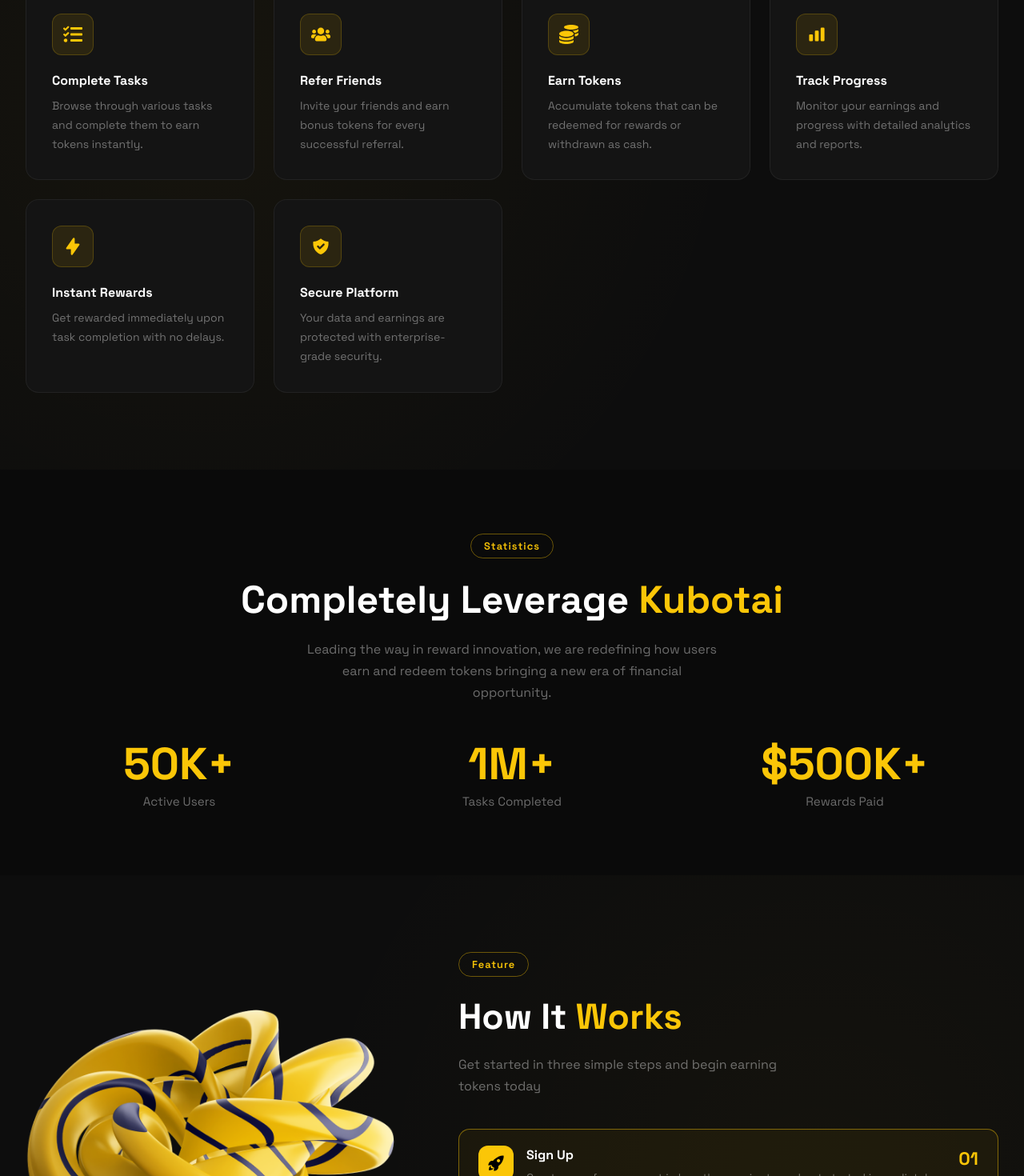
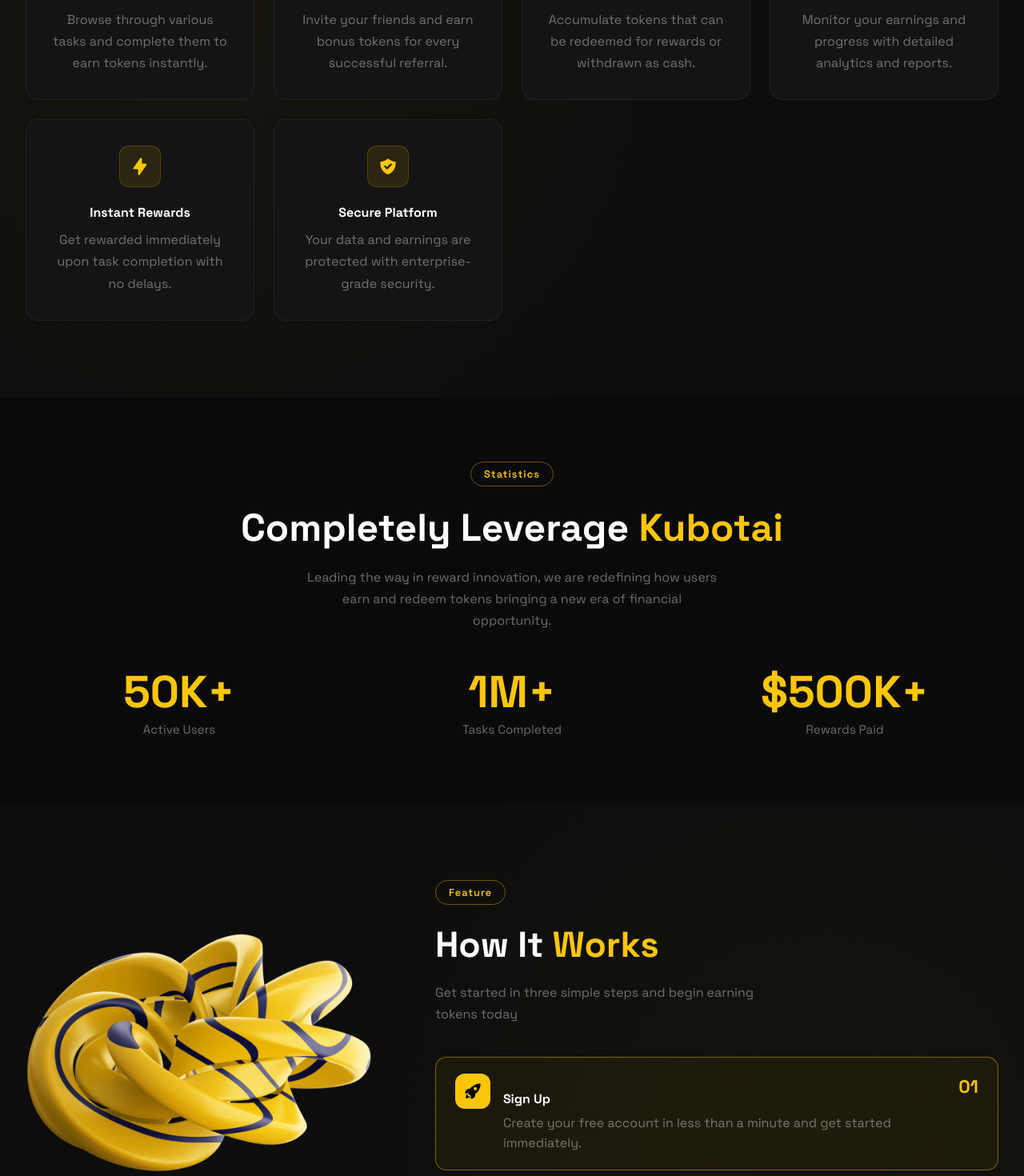
Before and after one commit to brightphi210/kubotaiweb, a React (Vite) app: page / in a window 1280 px wide. Shown: the part 1200-2670 px from the top of the page at 80% size. Built offline with nearby package versions, Linux system fonts and the light colour scheme; a web font is replaced by a local one.

Commit message:
Fixed Text size

```diff
--- a/src/components/Footer.tsx
+++ b/src/components/Footer.tsx
@@ -41,7 +41,7 @@
         <div className="grid grid-cols-1 sm:grid-cols-2 lg:grid-cols-5 gap-6 sm:gap-8 lg:gap-12 mb-8 sm:mb-12">
           {/* Brand Section */}
           <div className="lg:col-span-2">
-            <p className="text-sm sm:text-sm text-neutral-200 mb-4 sm:mb-6 max-w-sm">
+            <p className="text-base sm:text-base text-neutral-200 mb-4 sm:mb-6 max-w-sm">
               Earn tokens by completing tasks and referring friends. Join thousands of users already earning rewards on Kubotai.
             </p>
 
@@ -64,9 +64,9 @@
                   key={social.label}
                   href={social.href}
                   aria-label={social.label}
-                  className={`w-9 h-9 sm:w-10 sm:h-10 rounded-lg bg-neutral-800 dark:bg-neutral-800 flex items-center justify-center text-white ${social.color} transform hover:scale-110 transition-all duration-300`}
+                  className={`w-12 h-12 sm:w-10 sm:h-10 rounded-lg bg-neutral-800 dark:bg-neutral-800 flex items-center justify-center text-white ${social.color} transform hover:scale-110 transition-all duration-300`}
                 >
-                  <social.icon className="w-4 h-4 sm:w-5 sm:h-5" />
+                  <social.icon className="w-8 h-8 sm:w-5 sm:h-5" />
                 </a>
               ))}
             </div>
@@ -74,7 +74,7 @@
 
           {/* Product Links */}
           <div>
-            <h3 className="text-neutral-600 font-bold mb-3 sm:mb-4 text-sm sm:text-base">Product</h3>
+            <h3 className="text-neutral-600 font-bold mb-3 sm:mb-4 text-base sm:text-base">Product</h3>
             <ul className="space-y-2 sm:space-y-3">
               {footerLinks.product.map((link) => (
                 <li key={link.name}>
@@ -108,13 +108,13 @@
 
           {/* Legal Links */}
           <div>
-            <h3 className="text-neutral-600 font-bold mb-3 sm:mb-4 text-sm sm:text-base">Legal</h3>
+            <h3 className="text-neutral-600 font-bold mb-3 sm:mb-4 text-base sm:text-base">Legal</h3>
             <ul className="space-y-2 sm:space-y-3">
               {footerLinks.legal.map((link) => (
                 <li key={link.name}>
                   <a
                     href={link.href}
-                    className="text-[15px] sm:text-sm text-neutral-200 hover:text-[#FBC607] dark:hover:text-blue-400 transition-colors duration-300 inline-block"
+                    className="text-base sm:text-sm text-neutral-200 hover:text-[#FBC607] dark:hover:text-blue-400 transition-colors duration-300 inline-block"
                   >
                     {link.name}
                   </a>
--- a/src/pages/Home.tsx
+++ b/src/pages/Home.tsx
@@ -160,7 +160,7 @@
 
             {/* Right hero image */}
             <div data-aos="fade-left" data-aos-delay="200"
-              className='w-full'
+              className='w-full mb-10'
             >
               <img src={kubotImage} alt="Kubotai Hero" className='w-full' />
             </div>
@@ -168,7 +168,7 @@
         </div>
 
         {/* Partners bar */}
-        <div
+        {/* <div
           style={{ marginTop: '5rem', background: 'rgba(255,255,255,.02)', borderTop: '1px solid rgba(255,255,255,.05)', borderBottom: '1px solid rgba(255,255,255,.05)', padding: '1.5rem 0' }}>
           <div className="max-w-7xl mx-auto px-4 sm:px-6 lg:px-8" style={{ display: 'flex', alignItems: 'center', gap: '3rem', flexWrap: 'wrap', justifyContent: 'center' }}>
             <span style={{ fontSize: '.8rem', color: 'rgba(255,255,255,.25)', letterSpacing: '.1em', textTransform: 'uppercase', whiteSpace: 'nowrap' }}>Satisfied Partners</span>
@@ -176,7 +176,7 @@
               <span key={i} style={{ fontSize: '.85rem', color: 'rgba(255,255,255,.18)', fontWeight: 600, letterSpacing: '.05em' }}>{p}</span>
             ))}
           </div>
-        </div>
+        </div> */}
       </section>
 
       {/* ── FEATURES ── */}
@@ -201,6 +201,7 @@
           <div style={{ display: 'grid', gridTemplateColumns: 'repeat(auto-fit,minmax(280px,1fr))', gap: '1.5rem' }}>
             {features.map((f, i) => (
               <div
+                className='text-center'
                 key={i}
                 data-aos="fade-up"
                 data-aos-delay={i * 80}
@@ -226,12 +227,11 @@
                   background: 'rgba(251,198,7,.1)',
                   border: '1px solid rgba(251,198,7,.2)',
                   display: 'flex', alignItems: 'center', justifyContent: 'center',
-                  marginBottom: '1.25rem',
-                }}>
+                }} className='m-auto mb-5'>
                   <f.icon style={{ width: 24, height: 24, color: '#FBC607' }} />
                 </div>
                 <h3 style={{ fontWeight: 700, fontSize: '1rem', marginBottom: '.5rem' }}>{f.title}</h3>
-                <p style={{ color: 'rgba(255,255,255,.4)', fontSize: '.875rem', lineHeight: 1.7 }}>{f.description}</p>
+                <p style={{ color: 'rgba(255,255,255,.4)', lineHeight: 1.7 }} className='text-base'>{f.description}</p>
               </div>
             ))}
           </div>
@@ -327,8 +327,10 @@
                       <step.icon style={{ width: 22, height: 22, color: activeStep === index ? '#000' : 'rgba(255,255,255,.35)' }} />
                     </div>
                     <div>
-                      <h3 style={{ fontWeight: 700, fontSize: '1rem', marginBottom: '.3rem' }}>{step.title}</h3>
-                      <p style={{ color: 'rgba(255,255,255,.4)', fontSize: '.875rem', lineHeight: 1.6 }}>{step.description}</p>
+                      <h3 style={{ fontWeight: 700, marginBottom: '.3rem' }} className='text-base pt-5'>{step.title}</h3>
+                      <p style={{ color: 'rgba(255,255,255,.4)', lineHeight: 1.6 }} className='text-base'>
+                        {step.description}
+                      </p>
                     </div>
                     <div style={{ marginLeft: 'auto', fontSize: '1.4rem', fontWeight: 900, color: activeStep === index ? '#FBC607' : 'rgba(255,255,255,.08)' }}>
                       {step.step}
@@ -403,7 +405,7 @@
         <div style={{ position: 'absolute', inset: 0, backgroundImage: 'radial-gradient(circle at 30% 50%,rgba(251,198,7,.03) 0%,transparent 60%)', pointerEvents: 'none' }} />
 
         <div className="max-w-7xl mx-auto px-4 sm:px-6 lg:px-8">
-          <div style={{ display: 'grid', gridTemplateColumns: '1fr 1fr', gap: '4rem', alignItems: 'center' }}>
+          <div className='grid lg:grid-cols-2 grid-cols-1 gap-10 items-center'>
             <div data-aos="fade-right">
               <h2 style={{ fontSize: 'clamp(2rem,4vw,3rem)', fontWeight: 800, marginBottom: '1.25rem' }}>
                 About <span style={{ color: '#FBC607' }}>Kubotai</span>
@@ -443,7 +445,7 @@
                 width: '100%', maxWidth: '420px', borderRadius: '20px',
                 border: '1px solid rgba(255,255,255,.07)',
                 background: 'rgba(255,255,255,.02)',
-                padding: '3rem',
+                padding: '1rem',
                 display: 'flex', alignItems: 'center', justifyContent: 'center',
                 minHeight: '340px',
               }}>
@@ -546,23 +548,23 @@
                   width: '100%', display: 'flex', alignItems: 'center', justifyContent: 'space-between',
                   padding: '1.1rem 1.5rem',
                   background: 'transparent', border: 'none', cursor: 'pointer',
-                  color: '#fff', fontSize: '.95rem', fontWeight: 500, textAlign: 'left',
+                  color: '#fff', fontWeight: 500, textAlign: 'left',
                   gap: '1rem',
-                }}
+                }} className='text-base'
               >
                 {faq.q}
                 <span style={{
                   width: 26, height: 26, borderRadius: '50%', flexShrink: 0,
                   border: `1px solid ${open === i ? '#FBC607' : 'rgba(255,255,255,.15)'}`,
                   display: 'flex', alignItems: 'center', justifyContent: 'center',
-                  fontSize: '1rem', color: open === i ? '#FBC607' : 'rgba(255,255,255,.3)',
+                  color: open === i ? '#FBC607' : 'rgba(255,255,255,.3)',
                   transition: 'all .3s',
-                }}>
+                }} className='text-base'>
                   {open === i ? '−' : '+'}
                 </span>
               </button>
               {open === i && (
-                <div style={{ padding: '0 1.5rem 1.25rem', color: 'rgba(255,255,255,.45)', fontSize: '.9rem', lineHeight: 1.7 }}>
+                <div style={{ padding: '0 1.5rem 1.25rem', color: 'rgba(255,255,255,.45)', lineHeight: 1.7 }} className='text-base'>
                   {faq.a}
                 </div>
               )}
```
